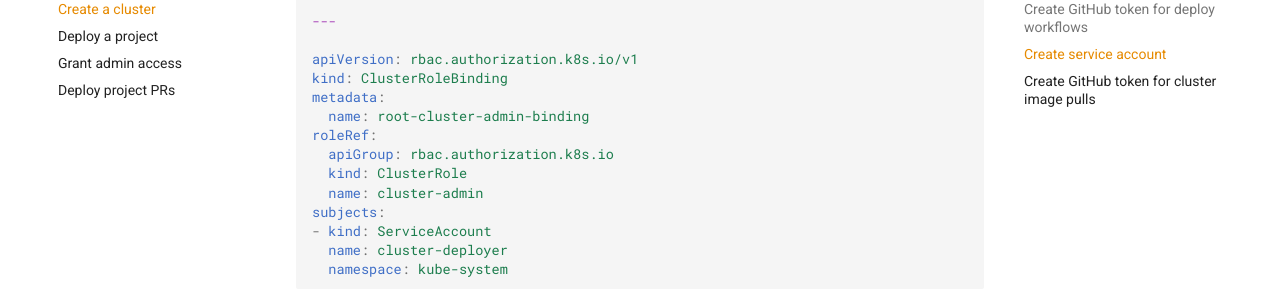
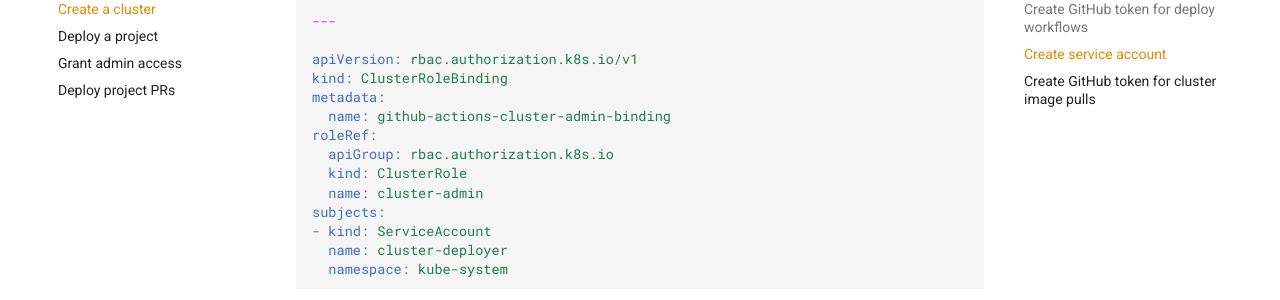
Before and after one commit to JarvusLabs/library, an MkDocs documentation site: the page built from docs/kubernetes/shared-clusters/create-cluster.md, in a window 1280 px wide and 900 px high, scrolled down 2655 px. Shown: the part 153-453 px from the top of the window. Built offline with MkDocs 1.6.1 and Material for MkDocs 9.7.7, drawn with Linux system fonts in a browser that asks for light colours; nearby versions of some CDN libraries; comment, search, counter and statistics services are not loaded.

```diff
--- a/docs/kubernetes/shared-clusters/create-cluster.md
+++ b/docs/kubernetes/shared-clusters/create-cluster.md
@@ -116,7 +116,7 @@
     apiVersion: rbac.authorization.k8s.io/v1
     kind: ClusterRoleBinding
     metadata:
-      name: root-cluster-admin-binding
+      name: github-actions-cluster-admin-binding
     roleRef:
       apiGroup: rbac.authorization.k8s.io
       kind: ClusterRole
```
